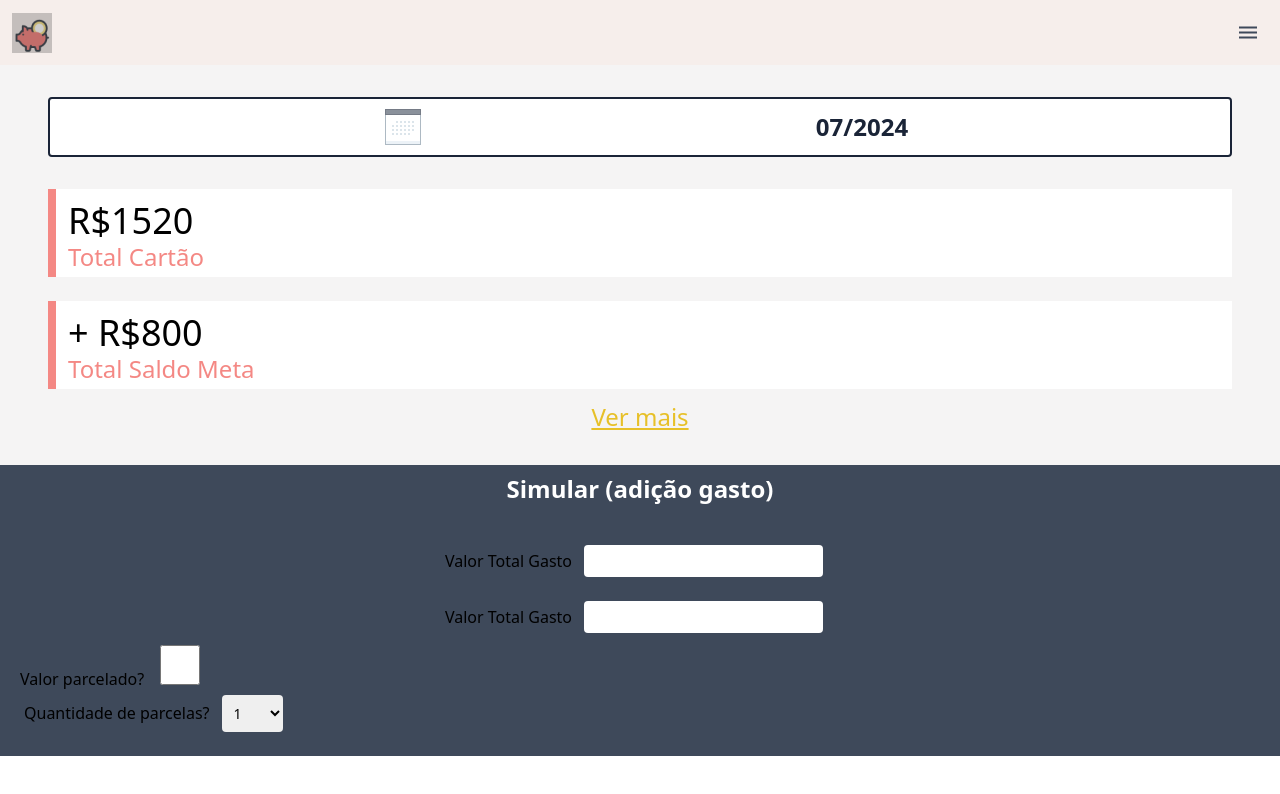
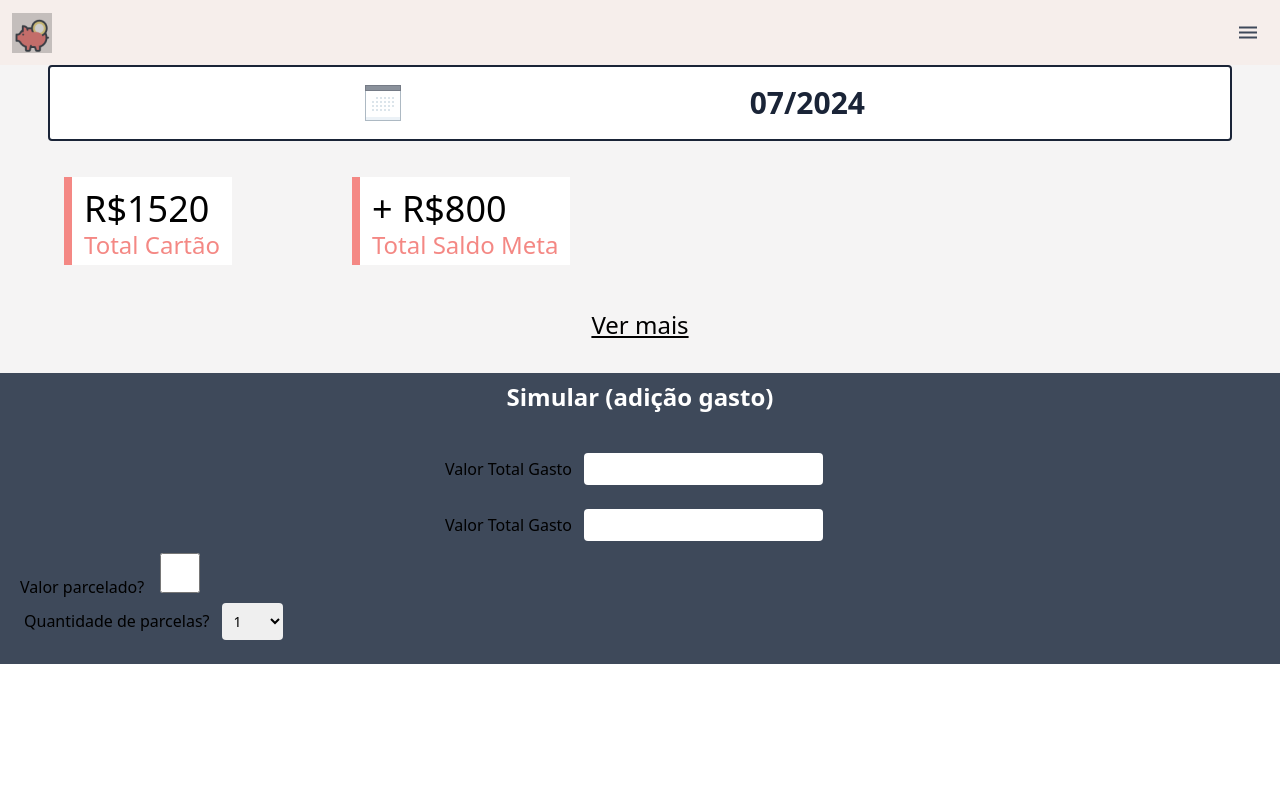
Before and after one commit to LanaGomes/buddy, a React (Vite) app: page / in a window 1280 px wide. Shown: the top 794 px of the page. Built offline with nearby package versions, Linux system fonts and the light colour scheme; no server answers.

Commit message:
add.: Fetching data

```diff
--- a/src/Components/SummaryBalance.jsx
+++ b/src/Components/SummaryBalance.jsx
@@ -1,4 +1,4 @@
-import React, { useState, useRef } from "react";
+import React, { useState, useRef, useEffect } from "react";
 import DatePicker from "react-datepicker";
 import "react-datepicker/dist/react-datepicker.css";
 import calendarLogo from "../Images/calendarLogo.png";
@@ -6,15 +6,30 @@ import ResultCard from "./ResultCard";
 
 function SummaryBalance() {
   const [startDate, setStartDate] = useState(new Date());
+  const [date, setDate] = useState(null);
   const datePickerRef = useRef(null);
 
   const handleIconClick = () => {
     datePickerRef.current.setOpen(true);
   };
 
+  useEffect(() => {
+    const fetchData = async () => {
+      const formattedDate = startDate.toISOString().slice(0, 7);
+      const response = await fetch(
+        `https://buddy-backend-silk.vercel.app/custos?data=${formattedDate}`
+      );
+      const result = await response.json();
+      console.log(result);
+      setDate(result);
+    };
+
+    fetchData();
+  }, [startDate]);
+
   return (
-    <div className="flex flex-col justify-center pb-8 pt-8  ">
-      <main className=" bg-white-whistestWhite flex justify-around text-2xl p-2  mb-5 mx-12 items-center border-2 border-blue-2 rounded ">
+    <div className="flex flex-col justify-center pb-4 ">
+      <main className=" bg-white-whistestWhite flex justify-around text-3xl p-4 mb-6 mx-12 items-center border-2 border-blue-2 rounded ">
         <div className="flex justify-center w-1/2 cursor-pointer ">
           <img
             className="h-10 opacity-60"
@@ -27,16 +42,18 @@ function SummaryBalance() {
           ref={datePickerRef}
           className=" text-start font-bold  text-blue-2 w-11/12 "
           selected={startDate}
-          onChange={(date) => setStartDate(date)}
+          onChange={(date) => setStartDate(result)}
           dateFormat="MM/yyyy"
           showMonthYearPicker
         />
       </main>
-      <ResultCard totalCartao="R$1520" totalTipoGasto="Total Cartão" />
-      <ResultCard totalCartao="+ R$800" totalTipoGasto="Total Saldo Meta" />
+      <section className="flex  gap-6 mx-4 mb-8">
+        <ResultCard totalCartao="R$1520" totalTipoGasto="Total Cartão" />
+        <ResultCard totalCartao="+ R$800" totalTipoGasto="Total Saldo Meta" />
+      </section>
 
       <a
-        className="text-yellow underline underline-offset-2 text-2xl"
+        className="text-radiantGreen underline underline-offset-2 text-2xl mb-4"
         href="https://www.youtube.com/"
       >
         Ver mais
```
